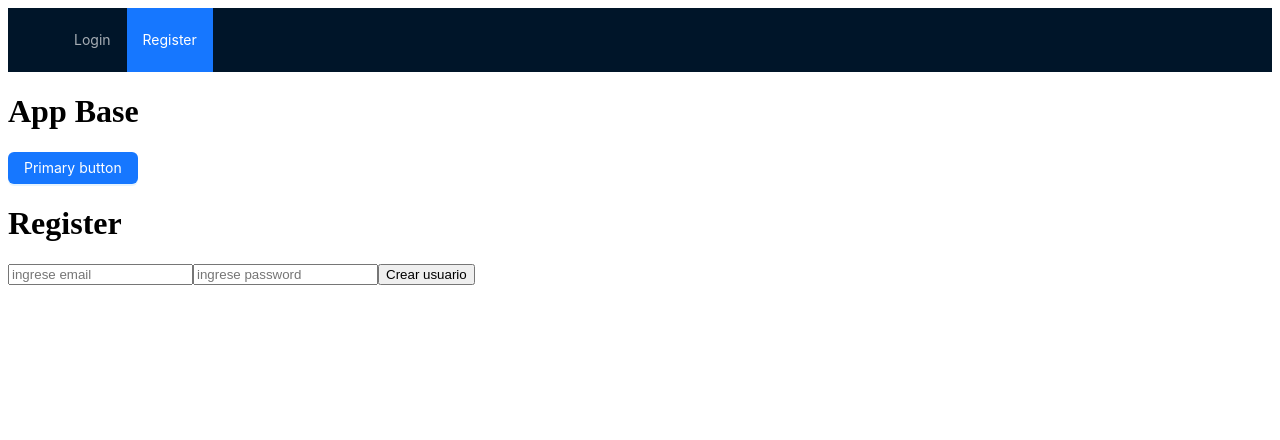
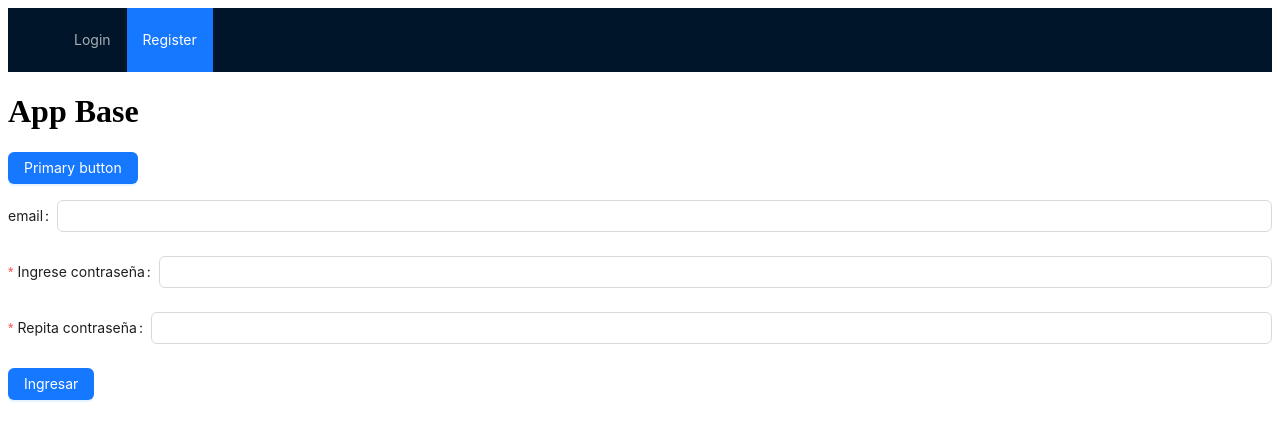
Before and after one commit to leguigol/vue-3-firebase-9-pinia-router4, a Vue app: page /register in a window 1280 px wide. Shown: the top 440 px of the page. Built offline with nearby package versions, Linux system fonts and the light colour scheme.

Commit message:
con addform

```diff
--- /dev/null
+++ b/src/components/AddForm.vue
@@ -0,0 +1,65 @@
+<script setup>
+import { reactive } from 'vue';
+import { useDatabaseStore } from '../stores/database';
+import { message } from 'ant-design-vue';
+
+const formState=reactive({
+    url: ''
+})
+
+const databaseStore=useDatabaseStore();
+
+const onFinish= async(value)=>{
+    console.log('todo correcto'+value);
+    const error=await databaseStore.addUrl(formState.url);
+    if(!error){
+        return message.success('URL AGREGADA');
+    }
+
+    switch(error){
+        // buscar errores de firestore
+            // case 'auth/user-not-found':
+            //     message.error('no existe esa cuenta');
+            //     break;
+            // case 'auth/wrong-password':
+            //     message.error('error de contraseña');
+            //     break;
+            default:
+                message.error('fallo algo desde firebase');
+                break;
+        }
+
+}
+</script>
+
+<template>
+    <a-form
+        name="addform"
+        autocomplete="off"
+        layout="vertical"
+        :model="formState"
+        @finish="onFinish"
+    >
+        <a-form-item
+            name="url"
+            label="Ingrese una url"
+            :rules="[
+                {
+                    required: true,
+                    whitespace: true,
+                    pattern: /^(http[s]?:\/\/){0,1}(w{3,3}\.)[-a-z0-9+&@#\/%?=~_|!:,.;]*[-a-z0-9+&@#\/%=~_|]/,
+                    message: 'ingrese una url valida',
+                }
+            ]"
+        >
+            <a-input v-model="formState.url"></a-input>
+        </a-form-item>
+        <a-form-item>
+            <a-button
+                type="primary"
+                html-type="submit"
+            >Ingresar
+            </a-button>
+        </a-form-item>
+    </a-form>
+</template>
--- a/src/components/HelloWorld.vue
+++ /dev/null
@@ -1,40 +0,0 @@
-<script setup>
-import { ref } from 'vue'
-
-defineProps({
-  msg: String,
-})
-
-const count = ref(0)
-</script>
-
-<template>
-  <h1>{{ msg }}</h1>
-
-  <div class="card">
-    <button type="button" @click="count++">count is {{ count }}</button>
-    <p>
-      Edit
-      <code>components/HelloWorld.vue</code> to test HMR
-    </p>
-  </div>
-
-  <p>
-    Check out
-    <a href="https://vuejs.org/guide/quick-start.html#local" target="_blank"
-      >create-vue</a
-    >, the official Vue + Vite starter
-  </p>
-  <p>
-    Install
-    <a href="https://github.com/vuejs/language-tools" target="_blank">Volar</a>
-    in your IDE for a better DX
-  </p>
-  <p class="read-the-docs">Click on the Vite and Vue logos to learn more</p>
-</template>
-
-<style scoped>
-.read-the-docs {
-  color: #888;
-}
-</style>
--- a/src/stores/database.js
+++ b/src/stores/database.js
@@ -7,7 +7,8 @@ import router from '../router';
 export const useDatabaseStore=defineStore('database', {
     state: () => ({
         documents: [],
-        loadingDoc: false
+        loadingDoc: false,
+        loading: false
     }),
     actions: {
         async getUrls(){
@@ -34,6 +35,7 @@ export const useDatabaseStore=defineStore('database', {
             }
         },
         async addUrl(name) {
+            this.loading=true;
             try {
                 const objetoDoc= {
                     name: name,
@@ -48,8 +50,10 @@ export const useDatabaseStore=defineStore('database', {
                 });
                 console.log(docRef);
             } catch (error) {
-                console.log(error);
+                console.log(error.code);
+                return error.code;
             } finally {
+                this.loading=false;
             }
         },
         async deleteUrl(id){
--- a/src/stores/user.js
+++ b/src/stores/user.js
@@ -19,7 +19,8 @@ export const useUserStore=defineStore('userStore', {
                 router.push('/');
                 console.log(user);
             } catch (error) {
-                console.log(error);
+                console.log(error.code);
+                return error.code;
             } finally {
                 this.loadingUser=false;
             }
@@ -31,7 +32,8 @@ export const useUserStore=defineStore('userStore', {
                 this.userData={email: user.email, uid:user.uid};
                 router.push('/')
             } catch(error) {
-                console.log(error);
+                console.log(error.code);
+                return error.code;
             } finally {
                 this.loadingUser=false;
             }
--- a/src/views/Home.vue
+++ b/src/views/Home.vue
@@ -24,10 +24,11 @@ const handleSubmit=()=> {
         <h1>Home </h1>
         <p>{{ useStore.userData?.email }}</p>
 
-        <form @submit.prevent="handleSubmit">
+        <add-form></add-form>
+        <!-- <form @submit.prevent="handleSubmit">
             <input type="text" placeholder="Ingrese URL" v-model="url">
             <button type="submit">Agregar</button>
-        </form>
+        </form> -->
         <p v-if="databaseStore.loadingDoc">loading docs...</p>
         <ul>
             <li v-for="item of databaseStore.documents" :key="item.id">
--- a/src/views/Login.vue
+++ b/src/views/Login.vue
@@ -3,10 +3,11 @@
 import { reactive } from 'vue';
 import {useUserStore} from '../stores/user';
 // import {useRouter} from 'vue-router';
+import { message } from 'ant-design-vue';
 
     const formState=reactive({
-        email:'leguigol@hotmail.com',
-        password: 'lancelot1014'
+        email:'',
+        password: ''
     })
     const userStore=useUserStore();
     // const email=ref('');
@@ -24,7 +25,21 @@ import {useUserStore} from '../stores/user';
 
     const onFinish=async(values) => {
         console.log("Success: ",values);
-        await userStore.loginUser(formState.email,formState.password);
+        const error=await userStore.loginUser(formState.email,formState.password);
+        if(!error){
+            return message.success('Bienvenidos !!');
+        }
+        switch(error){
+            case 'auth/user-not-found':
+                message.error('no existe esa cuenta');
+                break;
+            case 'auth/wrong-password':
+                message.error('error de contraseña');
+                break;
+            default:
+                message.error('fallo algo desde firebase');
+        }
+
     }
 
 </script>
@@ -52,6 +67,7 @@ import {useUserStore} from '../stores/user';
                         type="primary"
                         html-type="submit"
                         :disabled="userStore.loadingUser"
+                        :loading="userStore.loadingUser"
                     >ACCEDER
                     </a-button>
                 </a-form-item>
--- a/src/views/Register.vue
+++ b/src/views/Register.vue
@@ -1,32 +1,106 @@
 <script setup>
 
-import { ref } from 'vue';
+import { reactive} from 'vue';
 import {useUserStore} from '../stores/user';
-// import {useRouter} from 'vue-router';
+import { message } from 'ant-design-vue';
+
+
+const formState=reactive({
+    email: '',
+    password: '',
+    repassword: '',
+});
 
     const userStore=useUserStore();
-    const email=ref('');
-    const password=ref('');
+    // const email=ref('');
+    // const password=ref('');
     // const router=useRouter();
 
-    const handleSubmit=async()=>{
-        if(!email.value || password.value.length<5){
-            return alert('llena los campos');
+    // const handleSubmit=async()=>{
+    //     if(!email.value || password.value.length<5){
+    //         return alert('llena los campos');
+    //     }
+    //     await userStore.registerUser(email.value,password.value);
+    //     // router.push('/');
+    //     console.log('procesando formulario...');
+    // }
+
+    const validatePass=async(_rule, value) => {
+        if(value===''){
+            return Promise.reject('Repita contraseña');
         }
-        await userStore.registerUser(email.value,password.value);
-        // router.push('/');
-        console.log('procesando formulario...');
+        if(value !==formState.password){
+            return Promise.reject('no coinciden las contraseñas');
+        }
+        return Promise.resolve();
     }
 
+    const onFinish=async(values)=>{
+        console.log("success:", values);
+        const error=await userStore.registerUser(formState.email,formState.password);
+        if(!error){
+            return message.success('Revisa tu correo y verificalo');
+        }
+        switch(error){
+            case 'auth/user-not-found':
+                message.error('no existe esa cuenta');
+                break;
+            case 'auth/wrong-password':
+                message.error('error de contraseña');
+                break;
+            default:
+                message.error('fallo algo desde firebase');
+        }
 
+    }
 </script>
 <template>
-    <div>
-        <h1>Register</h1>
-        <form @submit.prevent="handleSubmit">
-            <input type="email" placeholder="ingrese email" v-model.trim="email">
-            <input type="password" placeholder="ingrese password" v-model.trim="password">
-            <button type="submit" :disabled="userStore.loadingUser">Crear usuario</button>
-        </form>
-    </div>
+    <a-form
+        :model="formState"
+        @finish="onFinish"
+    >
+        <a-form-item label="email" name="email">
+            <a-input v-model:value="formState.email" type="email" autocomplete="off" />
+        </a-form-item>
+        <a-form-item
+            label="Ingrese contraseña"
+            name="password"
+            :rules="[
+                {
+                    required: true,
+                    min: 6,
+                    whitespace: true,
+                    message: 'Ingresa una contraseña con minimo 6 caracteres',
+                },
+            ]"
+        >
+            <a-input v-model:value="formState.password" type="password" autocomplete="off" />
+        </a-form-item>
+        <a-form-item
+            label="Repita contraseña"
+            name="repassword"
+            :rules="[
+                {
+                    required: true,
+                    min: 6,
+                    whitespace: true,
+                    validator: validatePass,
+
+                },
+            ]"
+        >
+            <a-input v-model:value="formState.repassword" type="password" autocomplete="off" />
+        </a-form-item>
+        <a-form-item>
+            <a-button
+                type="primary"
+                html-type="submit"
+                :disabled="userStore.loadingUser"
+                :loading="userStore.loadingUser"
+
+            >Ingresar</a-button>
+
+
+        </a-form-item>
+    </a-form>
 </template>
```
